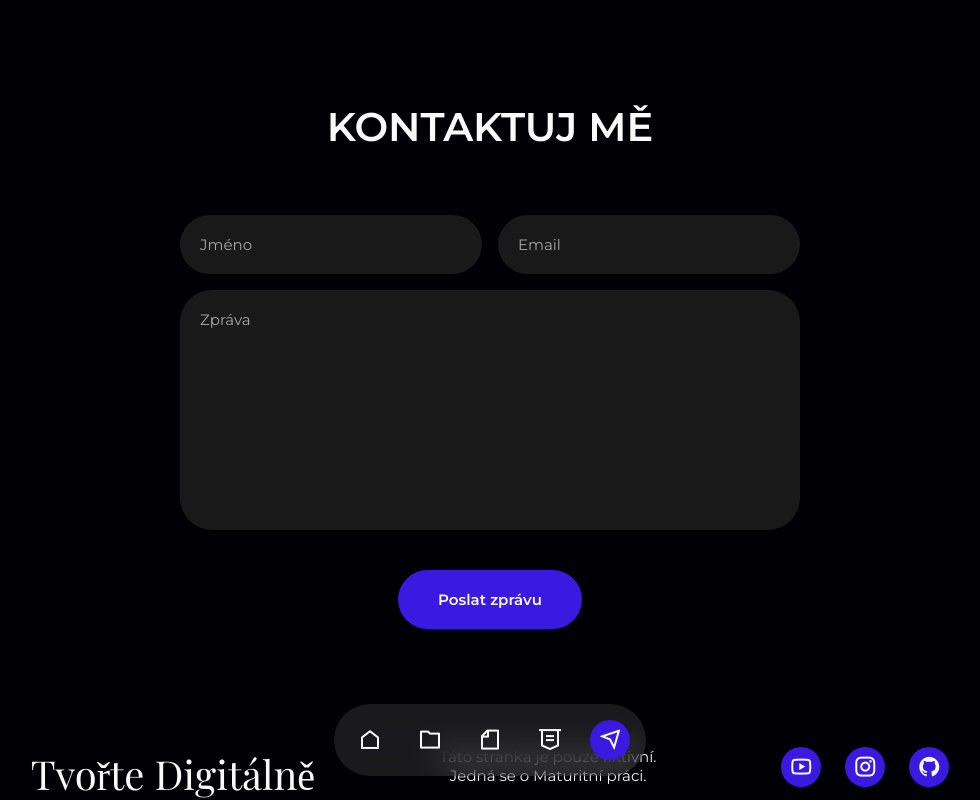
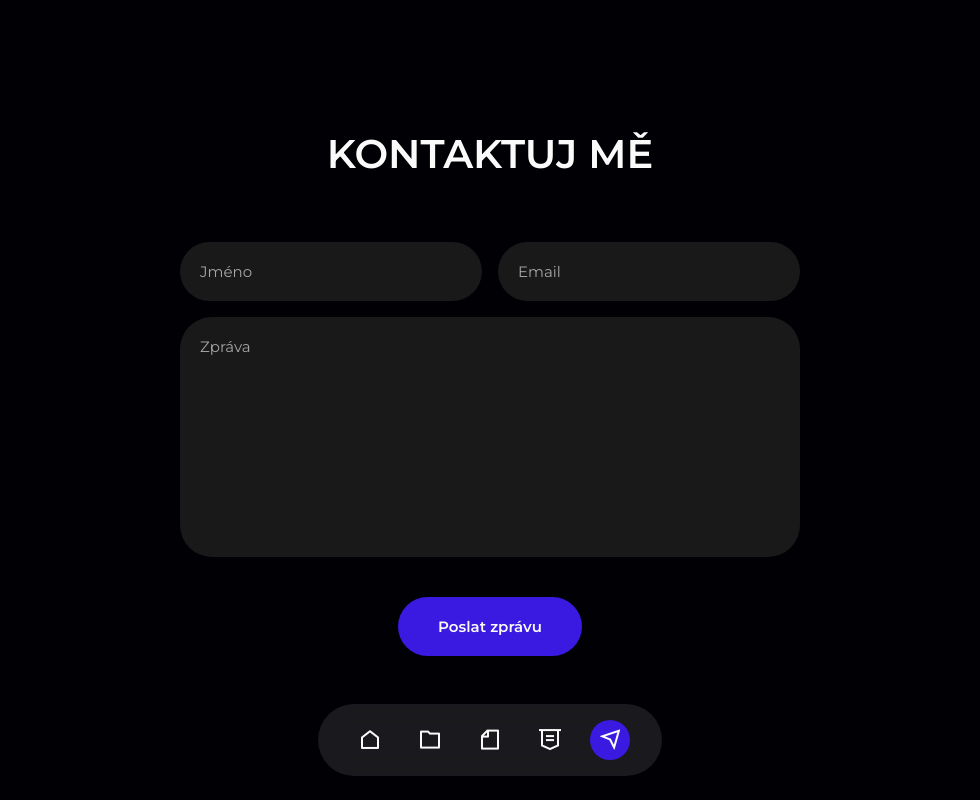
Before and after one commit to Vikec69/TvorteDigitalne, a PHP site: page /contact.html in a window 1280 px wide. Shown: the whole page, without its empty margins (150-1130 px from the left). Run offline with PHP 8.4, Linux system fonts and the light colour scheme; some libraries are stand-ins or nearby versions; some web fonts are replaced.

Commit message:
opravenkoo

```diff
--- a/contact.html
+++ b/contact.html
@@ -60,25 +60,7 @@
             </form>
         </div>
     </section>
-    <footer>
-        <div class="footer__container container">
-                <a href="index.html" class="footer__logo">Tvořte Digitálně </a>
-                <p >Táto stránka je pouze fiktivní. <br> Jedná se o Maturitní práci.</p>
-            <div class="footer__social">
-                <a href="https://www.youtube.com/@vikec" target="_blank" class="footer__social-link">
-                    <i class="ri-youtube-line"></i>
-                </a>
 
-                <a href="https://www.instagram.com/cerveney_jezis/" target="_blank" class="footer__social-link">
-                    <i class="ri-instagram-line"></i>
-                </a>
-
-                <a href="https://github.com/Vikec69" target="_blank" class="footer__social-link">
-                    <i class="ri-github-fill"></i>
-                </a>
-            </div>
-        </div>
-    </footer>
 </div>
     <script src="https://cdn.jsdelivr.net/npm/@emailjs/browser@4/dist/email.min.js"></script>
     <script src="js/mail.js"></script>
--- a/css/styles.css
+++ b/css/styles.css
@@ -226,7 +226,7 @@ background-color: var(--prvni-barva-alt);
     display: flex;
     justify-content: space-evenly;
     text-align: center;
-    margin: 0 auto;
+    max-width: 93%
 }
 
 .footer__logo{
@@ -996,7 +996,7 @@ body.experience {
     color: var(--bila-barva);
  }
 
- .watch-video .video-container .info{
+ .watch-video .video-container .stats{
     display: flex;
     margin-top: 1.5rem;
     border-bottom: var(--bila-barva);
@@ -1005,15 +1005,15 @@ body.experience {
     align-items: center;
  }
 
- .watch-video .video-container .info p{
+ .watch-video .video-container .stats p{
     font-size: 1.6rem;
  }
 
- .watch-video .video-container .info p span{
-    color: var(--bila-barva);
- }
-
- .watch-video .video-container .info i{
+ .watch-video .video-container .stats p span{
+    color: var(--bila-barva);
+ }
+
+ .watch-video .video-container .stats i{
     margin-right: 1rem;
     color: var(--prvni-barva);
  }
@@ -1408,9 +1408,37 @@ body.experience {
         transform: translateY(-50%);
         top: 50%;
     }
+
+    .footer__container{
+        display: block;
+        margin-bottom: 7rem;
+    }
+
+    .footer__container p{
+        margin-top: 0.5rem
+    }
+
+    .footer__social{
+        margin-top: 1rem
+    }
+
 }
 
 /*==Střední zařízení==*/
+
+@media screen and (min-width: 768px){
+.footer__container,
+.footer__content{
+    grid-template-columns: repeat(2,max-content);
+    align-items: center;
+}
+.footer__container{
+    justify-content: space-evenly;
+}
+.footer__content{
+    column-gap: 4.5rem;
+}
+}
 
 @media screen and (max-width: 1200px){
     .login__form{
@@ -1453,7 +1481,7 @@ body.experience {
 }
 
 /*==Malé zařízení==*/
-@media screen and (min-width: 320px){
+@media screen and (max-width: 320px){
     .container{
         margin-inline: 1rem;
     }
--- a/index.html
+++ b/index.html
@@ -183,7 +183,7 @@
             </div>
         </section>
         <footer>
-            <div class="footer__container container">
+            <div class="footer__container ">
                     <a href="index.html" class="footer__logo">Tvořte Digitálně </a>
                     <p >Táto stránka je pouze fiktivní. <br> Jedná se o Maturitní práci.</p>
                 <div class="footer__social">
--- a/navody.html
+++ b/navody.html
@@ -67,7 +67,7 @@
     </div>
 </section>
 <footer>
-    <div class="footer__container container">
+    <div class="footer__container ">
             <a href="index.html" class="footer__logo">Tvořte Digitálně </a>
             <p >Táto stránka je pouze fiktivní. <br> Jedná se o Maturitní práci.</p>
         <div class="footer__social">
--- a/playlist.html
+++ b/playlist.html
@@ -137,9 +137,8 @@
                 </article>
             </div>
         </section>
-
         <footer>
-            <div class="footer__container container">
+            <div class="footer__container ">
                     <a href="index.html" class="footer__logo">Tvořte Digitálně </a>
                     <p >Táto stránka je pouze fiktivní. <br> Jedná se o Maturitní práci.</p>
                 <div class="footer__social">
--- a/projects.html
+++ b/projects.html
@@ -108,7 +108,7 @@
         </div>
     </section>
     <footer>
-        <div class="footer__container container">
+        <div class="footer__container ">
                 <a href="index.html" class="footer__logo">Tvořte Digitálně </a>
                 <p >Táto stránka je pouze fiktivní. <br> Jedná se o Maturitní práci.</p>
             <div class="footer__social">
--- a/video.html
+++ b/video.html
@@ -50,7 +50,7 @@
           <video src="img/Navrh.mp4" controls poster="images/post-1-1.png" id="video"></video>
        </div>
        <h3 class="title">Základní nástroje Adobe Premiere Pro</h3>
-       <div class="info">
+       <div class="stats">
           <p class="date"><i class="ri-calendar-line"></i><span>09. 12. 2024</span></p>
           <p class="date"><i class="ri-heart-line"></i><span>69 lajků</span></p>
        </div>
@@ -164,7 +164,7 @@
  </section>
 
  <footer>
-   <div class="footer__container container">
+   <div class="footer__container ">
            <a href="index.html" class="footer__logo">Tvořte Digitálně </a>
            <p >Táto stránka je pouze fiktivní. <br> Jedná se o Maturitní práci.</p>
        <div class="footer__social">
```
